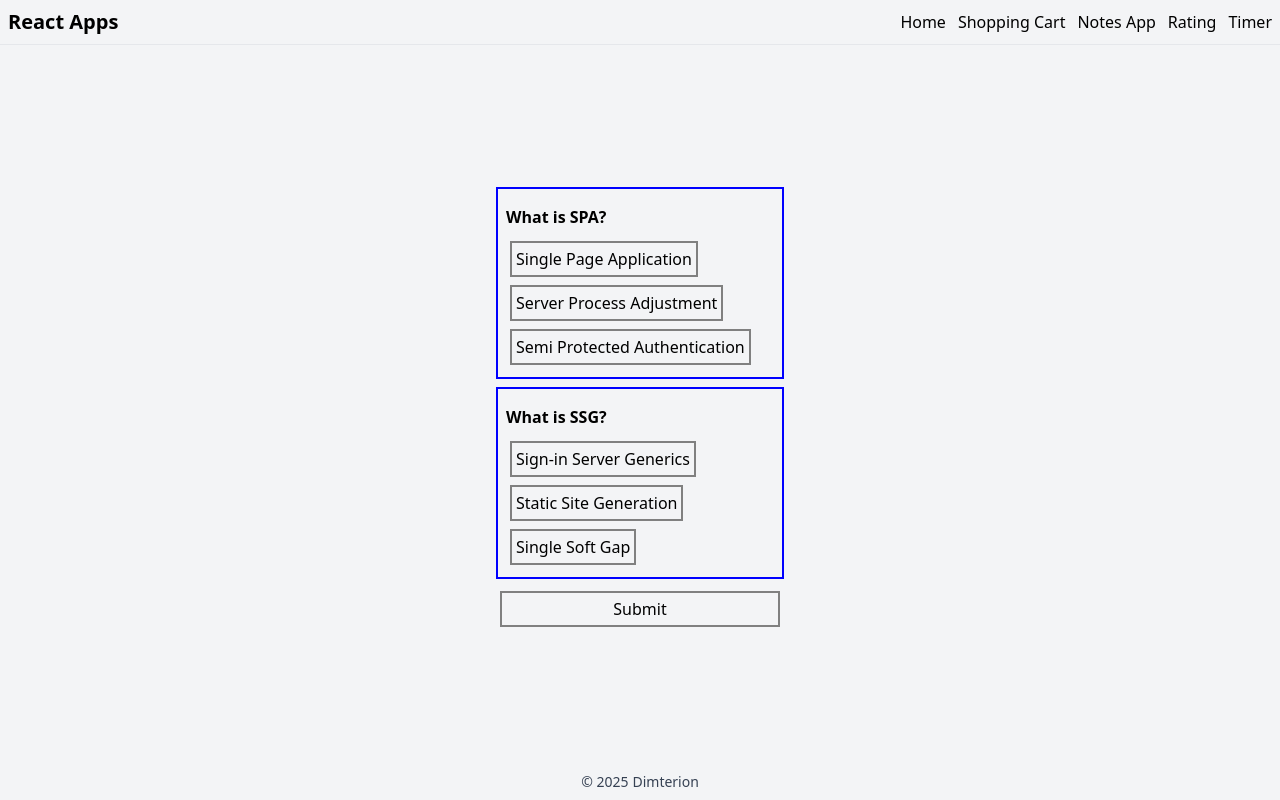
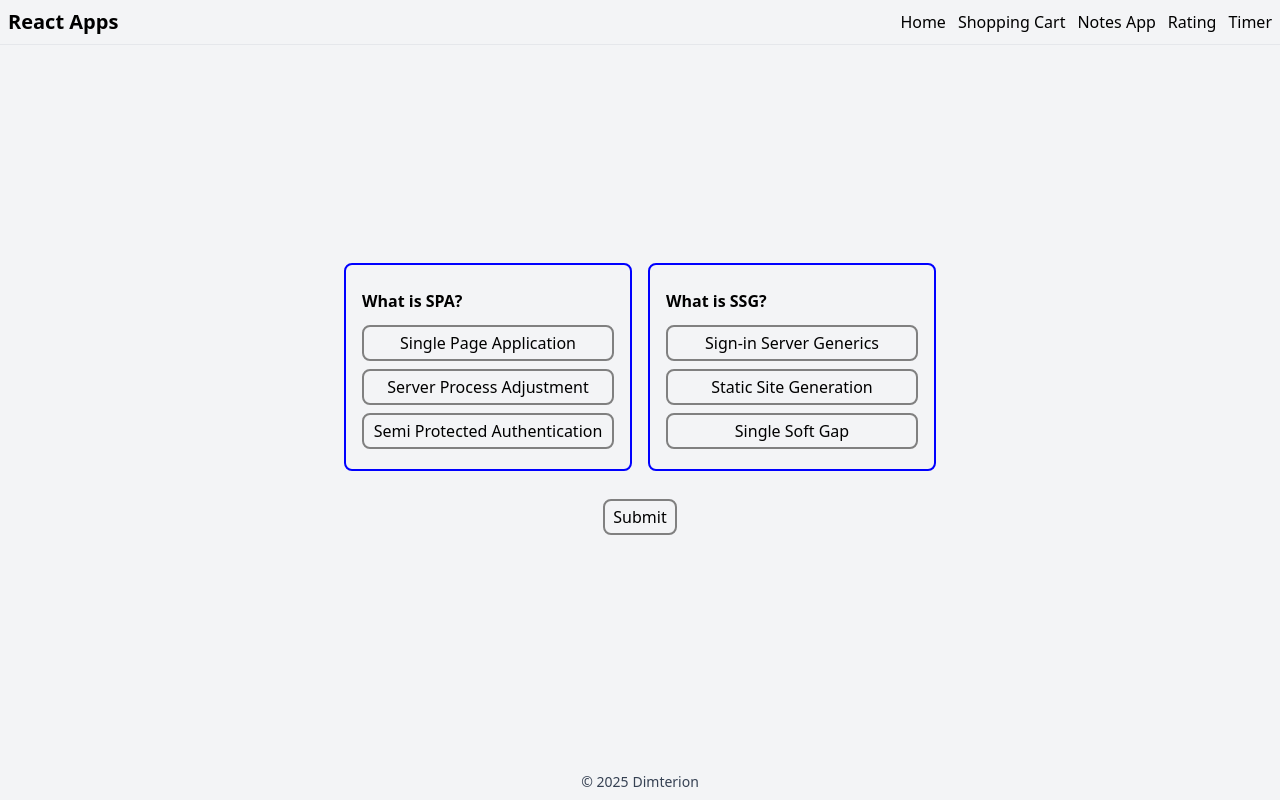
Before and after one commit to Dimterion/react-apps, a React (Vite) app: page /quiz in a window 1280 px wide. Built offline with nearby package versions, Linux system fonts and the light colour scheme; no server answers.

Commit message:
adjust quiz card page style

```diff
--- a/src/components/QuizCard/quizCard.css
+++ b/src/components/QuizCard/quizCard.css
@@ -1,8 +1,9 @@
 .quizCard-container {
   border: 2px solid blue;
+  border-radius: 0.5rem;
   margin: 0.5rem auto;
   max-width: 90vw;
-  padding: 0.5rem;
+  padding: 1rem;
   width: 18rem;
 }
 
@@ -15,6 +16,7 @@
   border: 2px solid gray;
   cursor: pointer;
   margin: 0.25rem;
+  width: 100%;
   padding: 0.25rem;
 }
 
--- /dev/null
+++ b/src/data/quiz.js
@@ -0,0 +1,20 @@
+export const quiz = [
+  {
+    id: 1,
+    question: "What is SPA?",
+    answers: [
+      { id: 1, answer: "Single Page Application", correct: true },
+      { id: 2, answer: "Server Process Adjustment", correct: false },
+      { id: 3, answer: "Semi Protected Authentication", correct: false },
+    ],
+  },
+  {
+    id: 2,
+    question: "What is SSG?",
+    answers: [
+      { id: 1, answer: "Sign-in Server Generics", correct: false },
+      { id: 2, answer: "Static Site Generation", correct: true },
+      { id: 3, answer: "Single Soft Gap", correct: false },
+    ],
+  },
+];
--- a/src/pages/quiz/quiz.css
+++ b/src/pages/quiz/quiz.css
@@ -1,17 +1,29 @@
 .quizPage-container {
-  margin: auto;
+  margin: 2rem auto;
 }
 
-.quizPage-container section {
+.quizPage-quizSection {
   display: flex;
-  flex-flow: column nowrap;
+  flex-flow: row wrap;
   gap: 1rem;
-  text-align: center;
 }
 
 .quizPage-container button {
   border: 2px solid gray;
+  border-radius: 0.5rem;
   cursor: pointer;
-  margin: 0.25rem;
-  padding: 0.25rem;
+  margin: 0.25rem auto;
+  padding: 0.25rem 0.5rem;
 }
+
+.quizPage-btnSection {
+  align-items: center;
+  display: flex;
+  gap: 1rem;
+  flex-flow: column nowrap;
+  margin: 1rem;
+}
+
+.quizPage-btnSection p {
+  font-weight: bold;
+}
--- a/src/pages/quiz/quiz.jsx
+++ b/src/pages/quiz/quiz.jsx
@@ -1,29 +1,9 @@
 import { useState } from "react";
 import QuizCard from "../../components/QuizCard/QuizCard";
+import { quiz } from "../../data/quiz";
 import "./quiz.css";
 
 const QuizPage = () => {
-  const quiz = [
-    {
-      id: 1,
-      question: "What is SPA?",
-      answers: [
-        { id: 1, answer: "Single Page Application", correct: true },
-        { id: 2, answer: "Server Process Adjustment", correct: false },
-        { id: 3, answer: "Semi Protected Authentication", correct: false },
-      ],
-    },
-    {
-      id: 2,
-      question: "What is SSG?",
-      answers: [
-        { id: 1, answer: "Sign-in Server Generics", correct: false },
-        { id: 2, answer: "Static Site Generation", correct: true },
-        { id: 3, answer: "Single Soft Gap", correct: false },
-      ],
-    },
-  ];
-
   const [selectedAnswers, setSelectedAnswers] = useState({});
   const [submitted, setSubmitted] = useState(false);
   const [error, setError] = useState(false);
@@ -56,6 +36,7 @@ const QuizPage = () => {
 
   return (
     <main className="quizPage-container">
+      <section className="quizPage-quizSection">
         {quiz.map((q) => (
           <QuizCard
             key={q.id}
@@ -68,7 +49,8 @@ const QuizPage = () => {
             submitted={submitted}
           />
         ))}
-      <section>
+      </section>
+      <section className="quizPage-btnSection">
         <button onClick={handleSubmit}>Submit</button>
         {submitted && (
           <>
```
Lines whose indentation alone changed are shown as unchanged.
